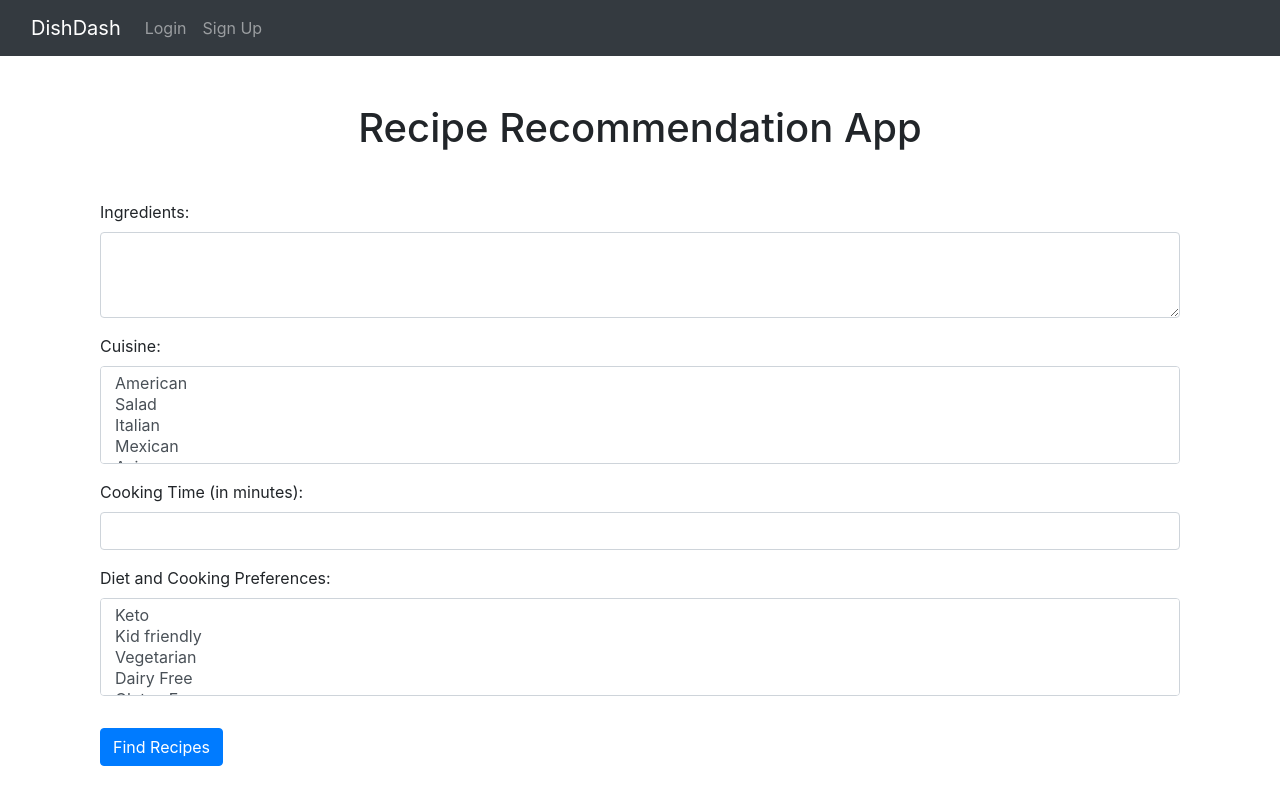
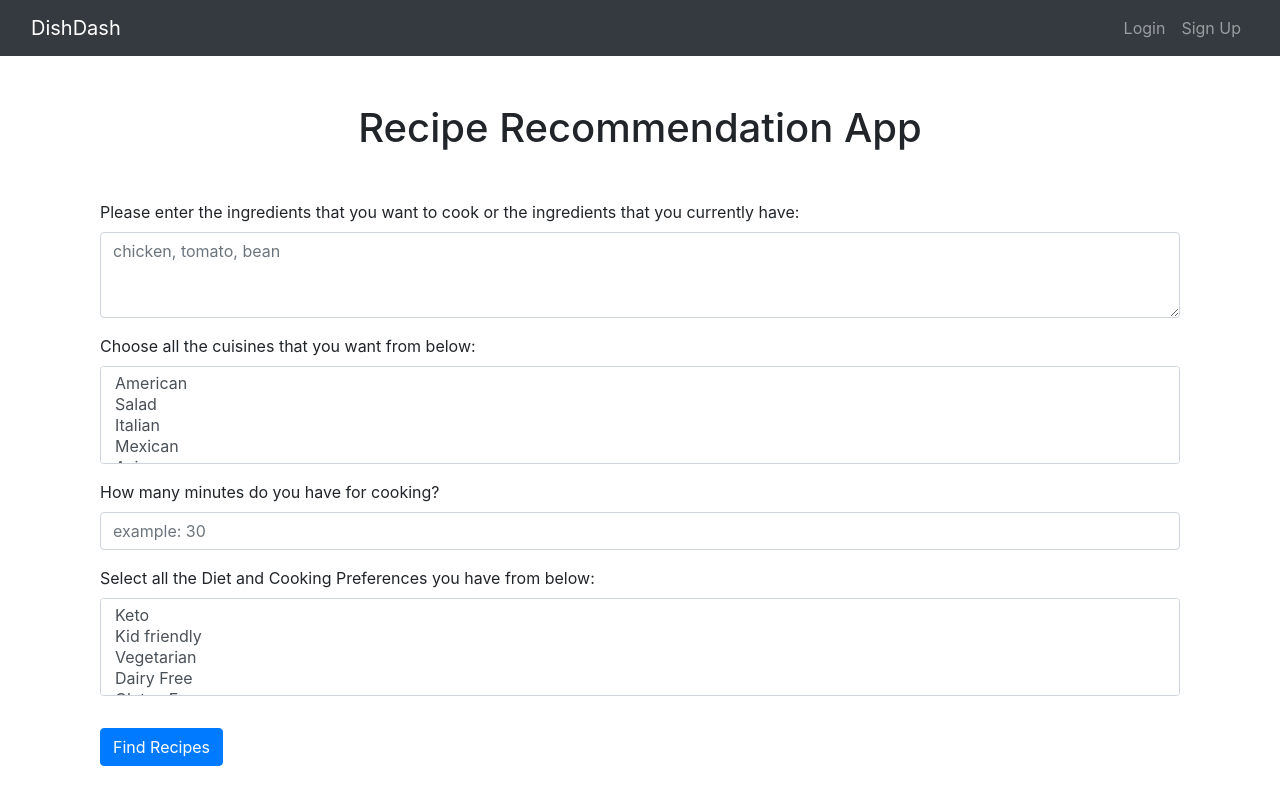
Before and after one commit to jargalsuren/recipe_capstone, a Flask app: page /search in a window 1280 px wide. Run offline with Flask 2, Linux system fonts and the light colour scheme; some libraries are stand-ins or nearby versions.

Commit message:
navbar right align & recomm search text fix

```diff
--- a/app.py
+++ b/app.py
@@ -142,6 +142,7 @@ def logout():
 
 
 @app.route('/homepage', methods=['GET', 'POST'])
+@login_required
 def homepage():
     # query recipes for Mexican cuisine, Italian, and American Recipes
     mexican_recipes = Recipe.query.filter_by(cuisine='Mexican').order_by(func.random()).limit(9).all()
@@ -161,6 +162,7 @@ def index():
 
 
 @app.route('/search_bar', methods=['GET', 'POST'])
+@login_required
 def search():
     if request.method == 'POST':
         search_term = request.form.get(search_term)
@@ -202,6 +204,7 @@ def recommendation():
 
 
 @app.route('/recipe/<int:recipe_id>')
+@login_required
 def recipe_detail(recipe_id):
     recipe = Recipe.query.get(recipe_id)
 
--- a/templates/base.html
+++ b/templates/base.html
@@ -14,8 +14,18 @@
         <span class="navbar-toggler-icon"></span>
       </button>
       <div class="collapse navbar-collapse" id="navbarNav">
-        <ul class="navbar-nav">
+        <ul class="navbar-nav ml-auto">
             {% if current_user.is_authenticated %}
+            <li class="nav-item">
+                <form class="form-inline my-2 my-lg-0" action="{{ url_for('search') }}" method="POST">
+                  <div class='input-group'>
+                    <input class="form-control mr-sm-2" type="text" name="search_term" placeholder="Search">
+                  <div class="input-group-append">
+                    <button class="btn btn-outline-success my-2 my-sm-0" type="submit">Search</button>
+                  </div>
+                  </div>
+             </form>
+            </li>
           <li class="nav-item">
             <a class="nav-link" href="{{ url_for('homepage') }}">Browse</a>
           </li>
@@ -26,16 +36,7 @@
                 <a class="nav-link" href="{{ url_for('logout') }}">Logout</a>
             </li>
           <br><br>
-          <li class="nav-item">
-                <form class="form-inline my-2 my-lg-0" action="{{ url_for('search') }}" method="POST">
-                  <div class='input-group'>
-                    <input class="form-control mr-sm-2" type="text" name="search_term" placeholder="Search">
-                  <div class="input-group-append">
-                    <button class="btn btn-outline-success my-2 my-sm-0" type="submit">Search</button>
-                  </div>
-                  </div>
-             </form>
-            </li>
+
           {% else %}
             <li class="nav-item">
                 <a class="nav-link" href="{{ url_for('login') }}">Login</a>
--- a/templates/index.html
+++ b/templates/index.html
@@ -13,12 +13,12 @@ Home
   <form action="{{url_for('recommendation') }}" method="post">
     <!-- Ingredients -->
     <div class="form-group">
-      <label for="ingredients">Ingredients:</label>
-      <textarea class="form-control" id="ingredients" rows="3" name="ingredients" required></textarea>
+      <label for="ingredients">Please enter the ingredients that you want to cook or the ingredients that you currently have:</label>
+      <textarea class="form-control" id="ingredients" rows="3" name="ingredients" Placeholder = "chicken, tomato, bean" required></textarea>
     </div>
     <!-- Cuisine -->
     <div class="form-group">
-      <label for="cuisine">Cuisine:</label>
+      <label for="cuisine">Choose all the cuisines that you want from below:</label>
       <select class="form-control" id="cuisine" name="cuisine" multiple>
         <option value="American">American</option>
         <option value="Salad">Salad</option>
@@ -41,12 +41,12 @@ Home
     </div>
     <!-- Cooking Time -->
     <div class="form-group">
-      <label for="time">Cooking Time (in minutes):</label>
-      <input type="number" class="form-control" id="time" name="time">
+      <label for="time">How many minutes do you have for cooking?</label>
+      <input type="number" class="form-control" id="time" name="time" Placeholder="example: 30">
     </div>
     <!-- Diet Preferences -->
     <div class="form-group">
-      <label for="diet">Diet and Cooking Preferences:</label>
+      <label for="diet">Select all the Diet and Cooking Preferences you have from below:</label>
       <select class="form-control" id="diet" name="diet" multiple>
         <option value="Keto Recipes">Keto</option>
         <option value="Kid Friendly">Kid friendly</option>
```
